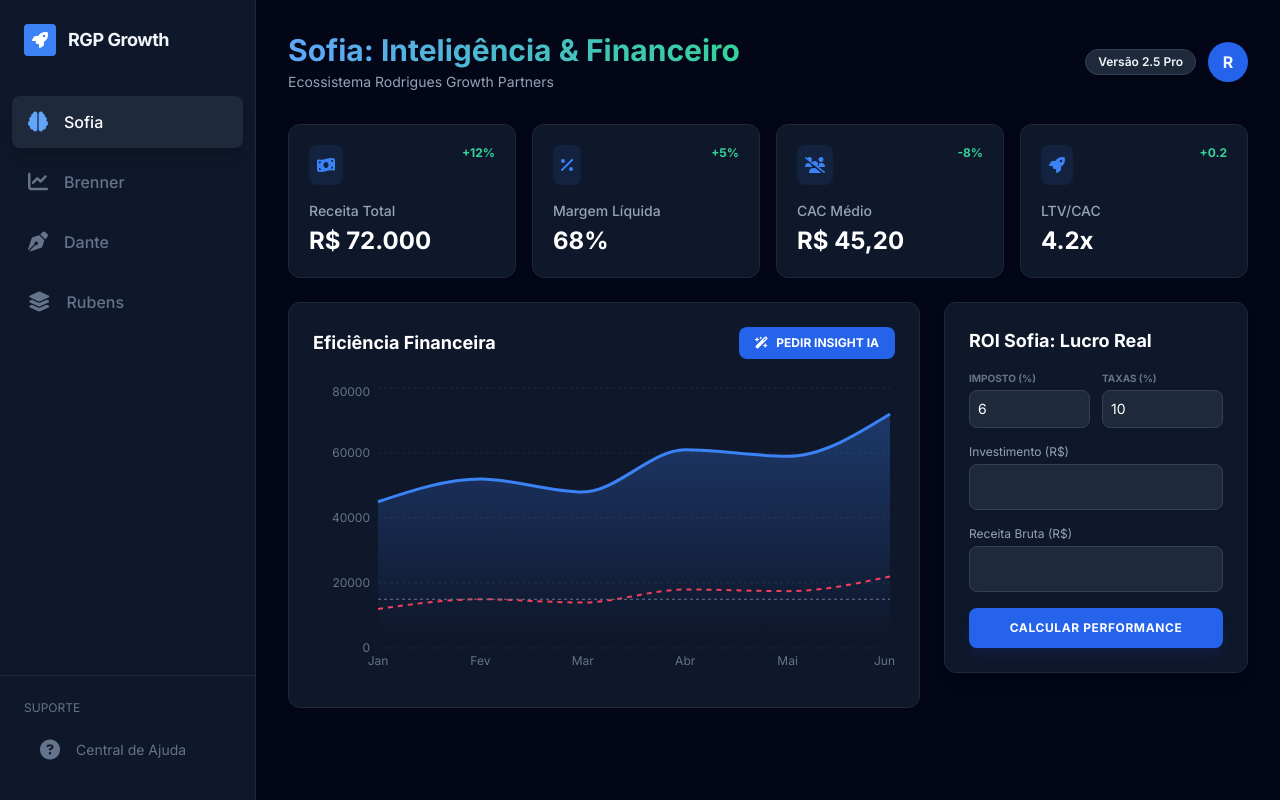
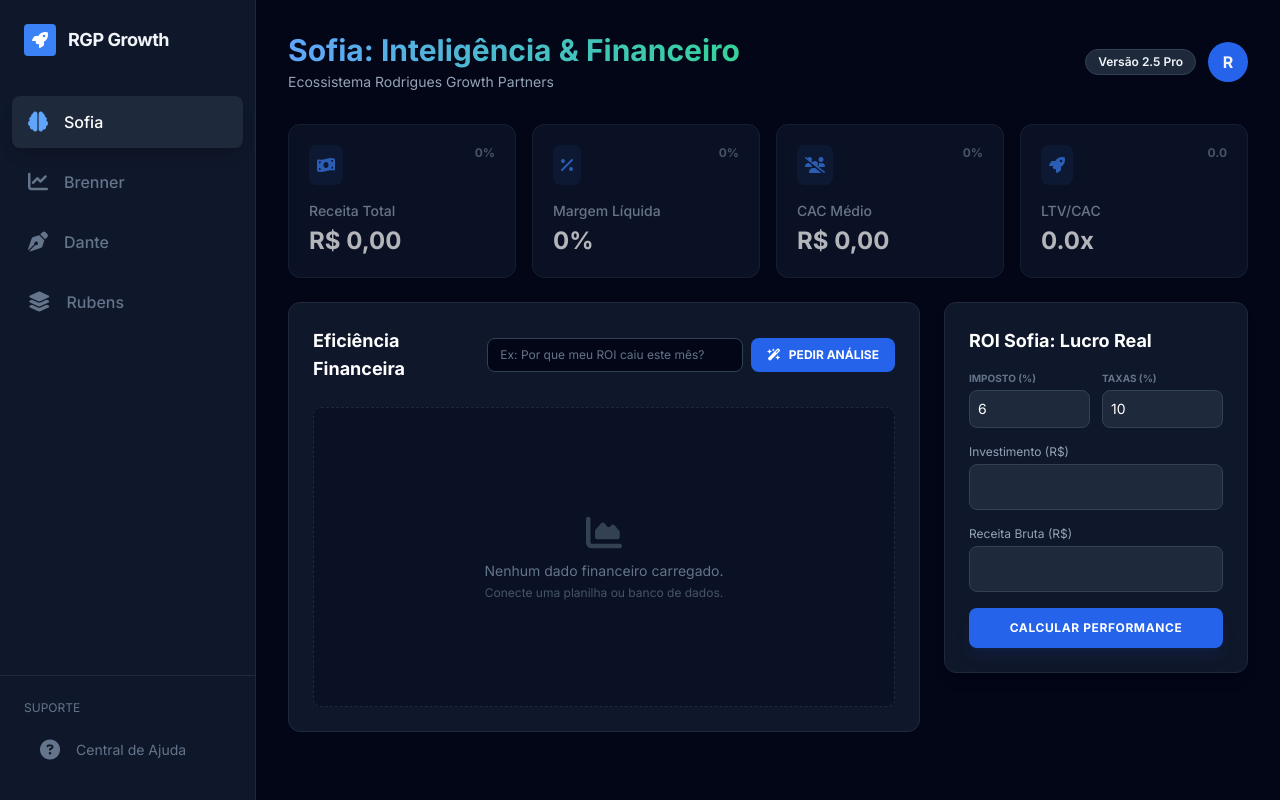
Before and after one commit to tr013432-design/RGP, a React (Vite) app: page / in a window 1280 px wide. Built offline with nearby package versions, Linux system fonts and the light colour scheme.

Commit message:
Update SofiaModule.tsx

```diff
--- a/components/SofiaModule.tsx
+++ b/components/SofiaModule.tsx
@@ -1,36 +1,38 @@
 import React, { useState } from 'react';
 import { LineChart, Line, XAxis, YAxis, CartesianGrid, Tooltip, ResponsiveContainer, AreaChart, Area, ReferenceLine } from 'recharts';
 import { analyzeFinanceData } from '../services/aiService';
-// NOVAS IMPORTAÇÕES (Necessário: npm install react-markdown remark-gfm)
 import ReactMarkdown from 'react-markdown';
 import remarkGfm from 'remark-gfm';
 
-const data = [
-  { name: 'Jan', revenue: 45000, spend: 12000 },
-  { name: 'Fev', revenue: 52000, spend: 15000 },
-  { name: 'Mar', revenue: 48000, spend: 14000 },
-  { name: 'Abr', revenue: 61000, spend: 18000 },
-  { name: 'Mai', revenue: 59000, spend: 17500 },
-  { name: 'Jun', revenue: 72000, spend: 22000 },
-];
+// Interface para definir o formato dos dados reais futuramente
+interface FinanceData {
+  name: string;
+  revenue: number;
+  spend: number;
+}
 
 const SofiaModule: React.FC = () => {
+  // --- ESTADOS DO SISTEMA ---
+  // Aqui removemos o 'const data' fixo e criamos um estado.
+  // Futuramente, você preencherá isso via API (useEffect).
+  const [chartData, setChartData] = useState<FinanceData[]>([]);
+
   const [cost, setCost] = useState('');
   const [revenue, setRevenue] = useState('');
   const [taxRate, setTaxRate] = useState('6');
   const [platformFee, setPlatformFee] = useState('10');
   const [roiData, setRoiData] = useState<{ roi: number; netProfit: number; roas: number } | null>(null);
+
+  // Estados da IA
   const [insights, setInsights] = useState('');
   const [isLoading, setIsLoading] = useState(false);
+  const [customQuestion, setCustomQuestion] = useState(''); // Nova caixa de texto
 
   const FIXED_COSTS = 15000;
 
   // Função para limpar e formatar a fala da Sofia em Cards
   const formatSofiaInsight = (rawText: string) => {
-    // Remove saudações e apresentações desnecessárias
     let cleaned = rawText.replace(/(Olá|Sou Sofia|Meu nome é sofia|analista financeira sênior|Analisei os dados fornecidos).*?(\.|\n)/gi, '');
-
-    // Divide o texto em blocos para criar cards separados
     return cleaned.split(/###|##/).filter(s => s.trim().length > 10);
   };
 
@@ -53,7 +55,16 @@ const SofiaModule: React.FC = () => {
   const getAIInsights = async () => {
     setIsLoading(true);
     try {
-      const result = await analyzeFinanceData(JSON.stringify(data));
+      // Prepara o contexto: Dados Atuais + Pergunta do Usuário
+      const dataContext = chartData.length > 0 ? JSON.stringify(chartData) : "Sem dados históricos carregados no gráfico no momento.";
+      const finalPrompt = `
+        ${customQuestion ? `PERGUNTA ESPECÍFICA DO USUÁRIO: "${customQuestion}"` : ''}
+
+        DADOS FINANCEIROS DISPONÍVEIS:
+        ${dataContext}
+      `;
+
+      const result = await analyzeFinanceData(finalPrompt);
       setInsights(result || '');
     } catch (error) {
       setInsights('Erro ao processar análise inteligente.');
@@ -64,20 +75,20 @@ const SofiaModule: React.FC = () => {
 
   return (
     <div className="space-y-6 animate-in fade-in duration-500">
-      {/* KPI Cards */}
+      {/* KPI Cards (Placeholder - Conectar com dados reais depois) */}
       <div className="grid grid-cols-1 md:grid-cols-4 gap-4">
         {[
-          { label: 'Receita Total', value: 'R$ 72.000', change: '+12%', icon: 'fa-money-bill-wave' },
-          { label: 'Margem Líquida', value: '68%', change: '+5%', icon: 'fa-percentage' },
-          { label: 'CAC Médio', value: 'R$ 45,20', change: '-8%', icon: 'fa-users-slash' },
-          { label: 'LTV/CAC', value: '4.2x', change: '+0.2', icon: 'fa-rocket' },
+          { label: 'Receita Total', value: 'R$ 0,00', change: '0%', icon: 'fa-money-bill-wave' },
+          { label: 'Margem Líquida', value: '0%', change: '0%', icon: 'fa-percentage' },
+          { label: 'CAC Médio', value: 'R$ 0,00', change: '0%', icon: 'fa-users-slash' },
+          { label: 'LTV/CAC', value: '0.0x', change: '0.0', icon: 'fa-rocket' },
         ].map((kpi, i) => (
-          <div key={i} className="bg-slate-900 p-5 rounded-xl border border-slate-800 shadow-sm">
+          <div key={i} className="bg-slate-900 p-5 rounded-xl border border-slate-800 shadow-sm opacity-70">
             <div className="flex justify-between items-start mb-4">
               <div className="p-2 bg-blue-500/10 rounded-lg">
                 <i className={`fas ${kpi.icon} text-blue-500`}></i>
               </div>
-              <span className="text-xs font-bold text-emerald-400">{kpi.change}</span>
+              <span className="text-xs font-bold text-slate-500">{kpi.change}</span>
             </div>
             <h3 className="text-slate-400 text-sm font-medium">{kpi.label}</h3>
             <p className="text-2xl font-bold mt-1 text-white">{kpi.value}</p>
@@ -89,16 +100,33 @@ const SofiaModule: React.FC = () => {
         <div className="lg:col-span-2 space-y-6">
           {/* Chart Section */}
           <div className="bg-slate-900 p-6 rounded-xl border border-slate-800">
-            <div className="flex justify-between items-center mb-6">
-              <h3 className="font-bold text-lg text-white">Eficiência Financeira</h3>
-              <button onClick={getAIInsights} disabled={isLoading} className="text-xs bg-blue-600 hover:bg-blue-700 px-4 py-2 rounded-lg font-bold transition-all flex items-center gap-2 text-white">
+            <div className="flex flex-col md:flex-row justify-between items-end md:items-center mb-6 gap-4">
+              <h3 className="font-bold text-lg text-white mb-2 md:mb-0">Eficiência Financeira</h3>
+
+              {/* --- NOVA ÁREA DE PERGUNTA + BOTÃO --- */}
+              <div className="flex w-full md:w-auto gap-2">
+                <input
+                  type="text"
+                  value={customQuestion}
+                  onChange={(e) => setCustomQuestion(e.target.value)}
+                  placeholder="Ex: Por que meu ROI caiu este mês?"
+                  className="flex-1 md:w-64 bg-slate-950 border border-slate-700 rounded-lg px-3 py-2 text-xs text-white placeholder-slate-500 focus:border-blue-500 outline-none transition-all"
+                />
+                <button
+                  onClick={getAIInsights}
+                  disabled={isLoading}
+                  className="text-xs bg-blue-600 hover:bg-blue-700 px-4 py-2 rounded-lg font-bold transition-all flex items-center gap-2 text-white whitespace-nowrap"
+                >
                   <i className={`fas ${isLoading ? 'fa-spinner fa-spin' : 'fa-wand-magic-sparkles'}`}></i>
-                {isLoading ? 'ANALISANDO...' : 'PEDIR INSIGHT IA'}
+                  {isLoading ? 'ANALISANDO...' : 'PEDIR ANÁLISE'}
                 </button>
               </div>
-            <div className="h-[300px]">
+            </div>
+
+            <div className="h-[300px] flex items-center justify-center bg-slate-950/30 rounded-lg border border-slate-800 border-dashed">
+              {chartData.length > 0 ? (
                 <ResponsiveContainer width="100%" height="100%">
-                <AreaChart data={data}>
+                  <AreaChart data={chartData}>
                     <defs>
                       <linearGradient id="colorRev" x1="0" y1="0" x2="0" y2="1">
                         <stop offset="5%" stopColor="#3b82f6" stopOpacity={0.3}/>
@@ -114,10 +142,17 @@ const SofiaModule: React.FC = () => {
                     <Area type="monotone" dataKey="spend" stroke="#f43f5e" fill="transparent" strokeWidth={2} strokeDasharray="5 5" />
                   </AreaChart>
                 </ResponsiveContainer>
+              ) : (
+                <div className="text-center">
+                  <i className="fas fa-chart-area text-4xl text-slate-700 mb-2"></i>
+                  <p className="text-slate-500 text-sm">Nenhum dado financeiro carregado.</p>
+                  <p className="text-slate-600 text-xs mt-1">Conecte uma planilha ou banco de dados.</p>
+                </div>
+              )}
             </div>
           </div>
 
-          {/* NOVA VISUALIZAÇÃO DE INSIGHTS COM MARKDOWN CORRIGIDO */}
+          {/* VISUALIZAÇÃO DE INSIGHTS */}
           {insights && (
             <div className="grid grid-cols-1 gap-4 animate-in slide-in-from-top-4 duration-500">
               {formatSofiaInsight(insights).map((section, idx) => (
@@ -126,34 +161,20 @@ const SofiaModule: React.FC = () => {
                     <div className="mt-1 flex-shrink-0">
                       <i className="fas fa-bolt-lightning text-blue-400 text-xs"></i>
                     </div>
-                    {/* AQUI ESTÁ A CORREÇÃO MÁGICA */}
                     <div className="text-slate-300 text-sm leading-relaxed w-full min-w-0">
                       <ReactMarkdown
                         remarkPlugins={[remarkGfm]}
                         components={{
-                          // Estilizando a tabela para não quebrar
                           table: ({node, ...props}) => (
                             <div className="overflow-x-auto my-4 border border-slate-700 rounded-lg shadow-sm">
                               <table className="min-w-full divide-y divide-slate-700 text-left" {...props} />
                             </div>
                           ),
-                          thead: ({node, ...props}) => (
-                            <thead className="bg-slate-800 text-slate-200" {...props} />
-                          ),
-                          th: ({node, ...props}) => (
-                            <th className="px-3 py-2 text-xs font-bold uppercase tracking-wider text-blue-200" {...props} />
-                          ),
-                          td: ({node, ...props}) => (
-                            <td className="px-3 py-2 text-xs text-slate-400 whitespace-nowrap border-t border-slate-700/50" {...props} />
-                          ),
-                          // Estilizando Listas
-                          ul: ({node, ...props}) => (
-                            <ul className="list-disc pl-4 space-y-1 my-2" {...props} />
-                          ),
-                          // Estilizando Negritos
-                          strong: ({node, ...props}) => (
-                            <strong className="font-bold text-emerald-400" {...props} />
-                          )
+                          thead: ({node, ...props}) => <thead className="bg-slate-800 text-slate-200" {...props} />,
+                          th: ({node, ...props}) => <th className="px-3 py-2 text-xs font-bold uppercase tracking-wider text-blue-200" {...props} />,
+                          td: ({node, ...props}) => <td className="px-3 py-2 text-xs text-slate-400 whitespace-nowrap border-t border-slate-700/50" {...props} />,
+                          ul: ({node, ...props}) => <ul className="list-disc pl-4 space-y-1 my-2" {...props} />,
+                          strong: ({node, ...props}) => <strong className="font-bold text-emerald-400" {...props} />
                         }}
                       >
                         {section.trim()}
```
Lines whose indentation alone changed are shown as unchanged.
